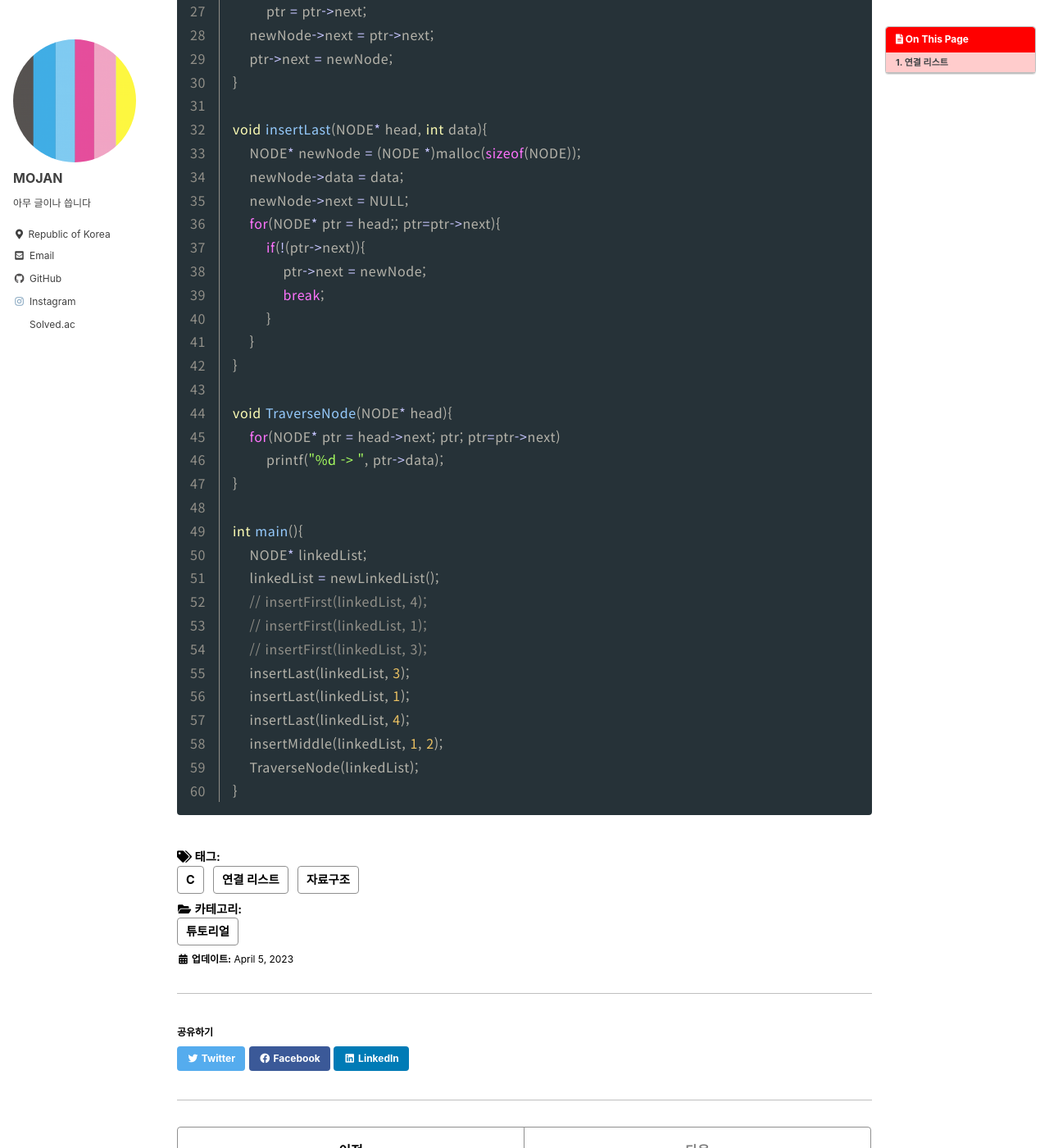
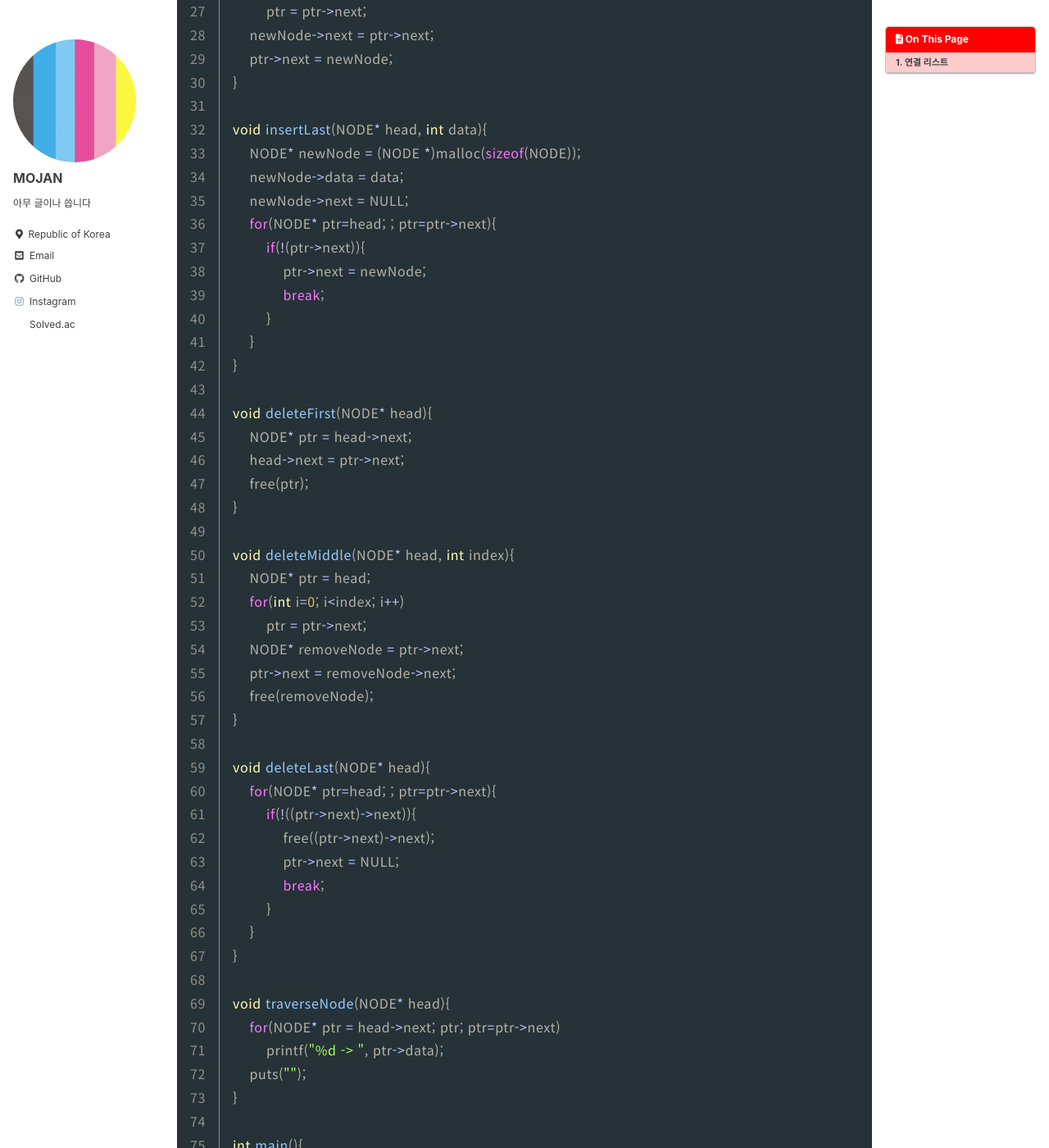
Before and after one commit to MOJAN3543/MOJAN3543.github.io, a Jekyll site: the page built from _posts/DataStructureInC/LinkedList/2023-07-09-DataStructureInLinkedList.md, in a window 1280 px wide and 1400 px high, scrolled down 1903 px. Shown: the whole window at 82% size. Built offline with Jekyll 4.4.1, drawn with Linux system fonts in a browser that asks for light colours; cached includes are drawn as plain includes; some of the changed text lies outside the part shown.

Commit message:
Update 2023-07-09-DataStructureInLinkedList.md

````diff
--- a/_posts/DataStructureInC/LinkedList/2023-07-09-DataStructureInLinkedList.md
+++ b/_posts/DataStructureInC/LinkedList/2023-07-09-DataStructureInLinkedList.md
@@ -63,7 +63,7 @@ void insertLast(NODE* head, int data){
     NODE* newNode = (NODE *)malloc(sizeof(NODE));
     newNode->data = data;
     newNode->next = NULL;
-    for(NODE* ptr = head;; ptr=ptr->next){
+    for(NODE* ptr=head; ; ptr=ptr->next){
         if(!(ptr->next)){
             ptr->next = newNode;
             break;
@@ -71,21 +71,60 @@ void insertLast(NODE* head, int data){
     }
 }
 
-void TraverseNode(NODE* head){
+void deleteFirst(NODE* head){
+    NODE* ptr = head->next;
+    head->next = ptr->next;
+    free(ptr);
+}
+
+void deleteMiddle(NODE* head, int index){
+    NODE* ptr = head;
+    for(int i=0; i<index; i++)
+        ptr = ptr->next;
+    NODE* removeNode = ptr->next;
+    ptr->next = removeNode->next;
+    free(removeNode);
+}
+
+void deleteLast(NODE* head){
+    for(NODE* ptr=head; ; ptr=ptr->next){
+        if(!((ptr->next)->next)){
+            free((ptr->next)->next);
+            ptr->next = NULL;
+            break;
+        }
+    }
+}
+
+void traverseNode(NODE* head){
     for(NODE* ptr = head->next; ptr; ptr=ptr->next)
         printf("%d -> ", ptr->data);
+    puts("");
 }
 
 int main(){
     NODE* linkedList;
     linkedList = newLinkedList();
-    // insertFirst(linkedList, 4);
-    // insertFirst(linkedList, 1);
-    // insertFirst(linkedList, 3);
-    insertLast(linkedList, 3);
-    insertLast(linkedList, 1);
-    insertLast(linkedList, 4);
-    insertMiddle(linkedList, 1, 2);
-    TraverseNode(linkedList);
+
+    insertFirst(linkedList, 4);
+    insertFirst(linkedList, 2);
+    insertMiddle(linkedList, 1, 3);
+    insertLast(linkedList, 5);
+    insertFirst(linkedList, 1);
+
+    traverseNode(linkedList);
+
+    deleteFirst(linkedList);
+    deleteMiddle(linkedList, 2);
+    deleteLast(linkedList);
+
+    traverseNode(linkedList);
 }{% endraw %}
 ```
+구현한 연결 리스트의 연산은 가장 앞과 뒤, 그리고 원하는 위치에 값을 삽입하는 `insert`와 값을 삭제하는 `delete`, 그리고 노드를 순회하는 `traverseNode`를 구현했습니다[^1].
+
+
+
+
+
+[^1]: 추상 자료형의 연산을 구현하는 중, 에러를 핸들링 하는 코드를 작성하기도 하지만, 이 포스트에서는 동작을 위한 코드만 작성하여 최소화 했다고 알립니다.
````
